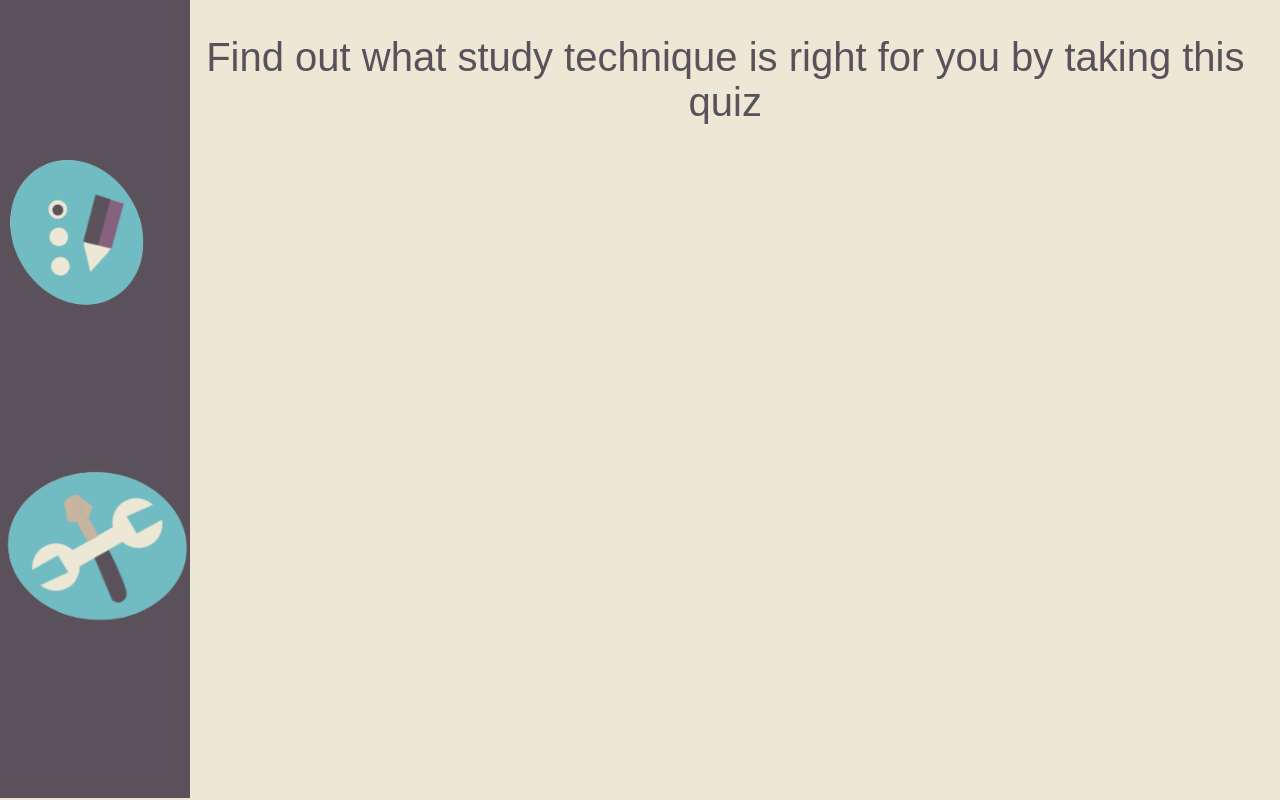
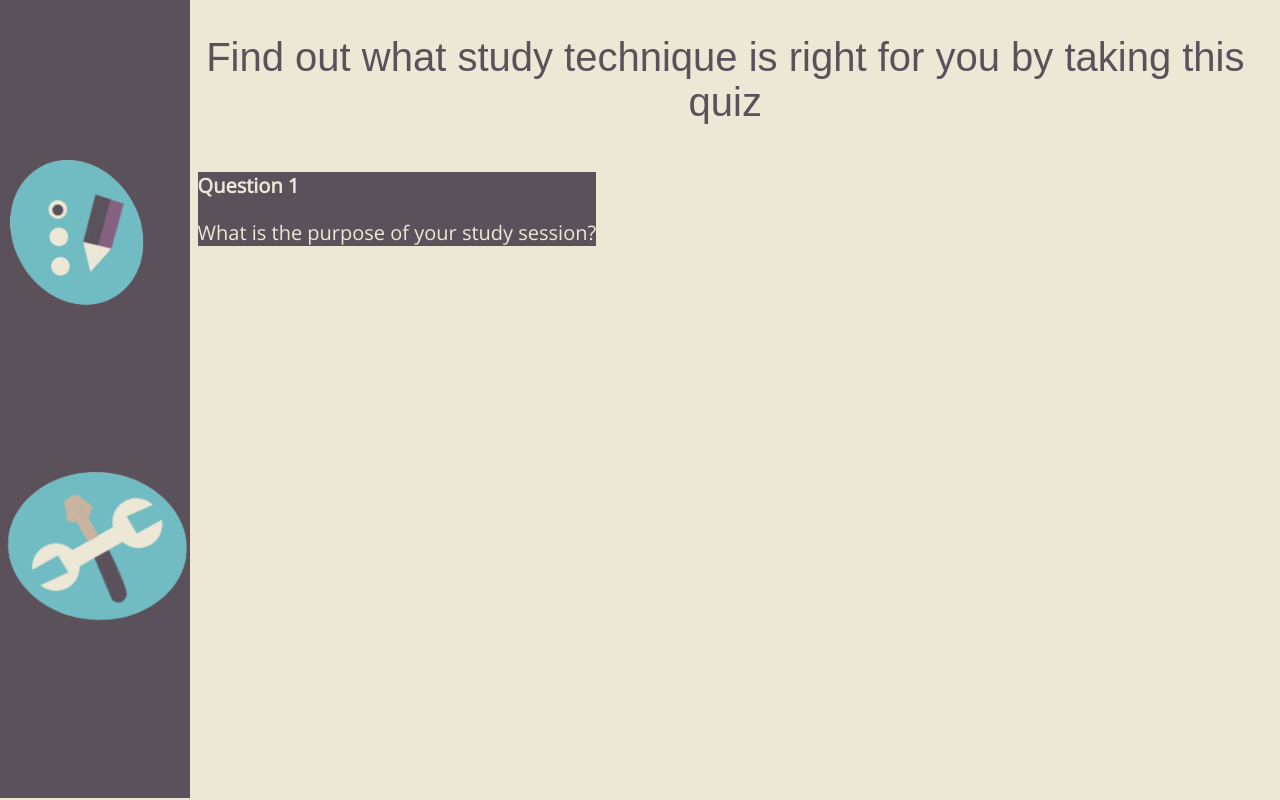
Before and after one commit to swoopididoop/Studybuddy, a plain HTML site: page Studybuddy/Quiz_page.html in a window 1280 px wide. Drawn offline with nearby package versions, Linux system fonts and the light colour scheme; a web font is replaced by a local one.

Commit message:
studybuddy v9

```diff
--- a/Studybuddy/Quiz_page.html
+++ b/Studybuddy/Quiz_page.html
@@ -28,4 +28,9 @@
 <div class="header_box">
     <h1 class="header">Find out what study technique is right for you by taking this quiz</h1>
     </div>
+    <!--Quiz-->
+    <div class="Quiz_container">
+    <strong><p class="Quiz_text">Question 1</p></strong>
+    <p class="Quiz_text"> What is the purpose of your study session?</p>
+    </div>
     <br>
--- a/Studybuddy/main.css
+++ b/Studybuddy/main.css
@@ -30,7 +30,7 @@ p{
     color:#5B515B;
     font-family: 'Open Sans', sans-serif;
 }
-/*homepage*/
+
 .header{
     color:#5B515B;
     font-family: century-gothic, sans-serif;
@@ -42,6 +42,9 @@ p{
     font-size: 40px ;
     text-align: center;
 }
+
+/*homepage*/
+
 .icon{
     width: 70px;
     vertical-align: middle;
@@ -67,3 +70,15 @@ p{
     margin-right: auto;
     padding-left: 8%;
 }
+
+/*Quiz page*/
+
+.Quiz_container{
+    background-color:#5B515B;
+    margin-left: 15%;
+    width: fit-content;
+}
+
+.Quiz_text{
+    color:#EDE8D6;
+}
```
